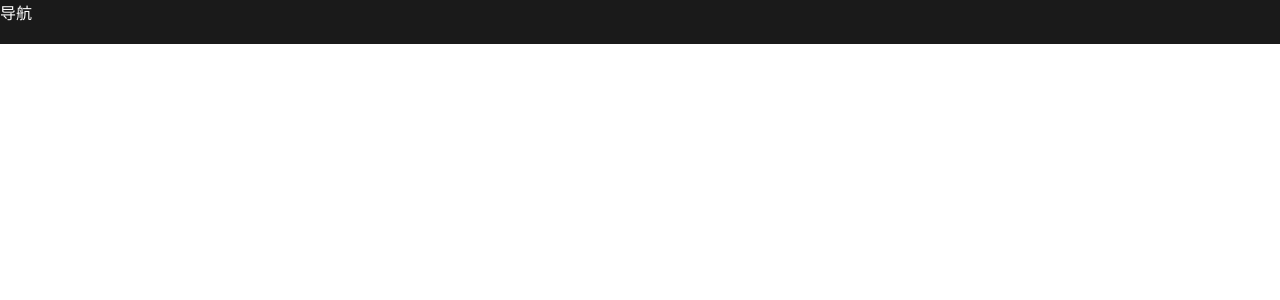
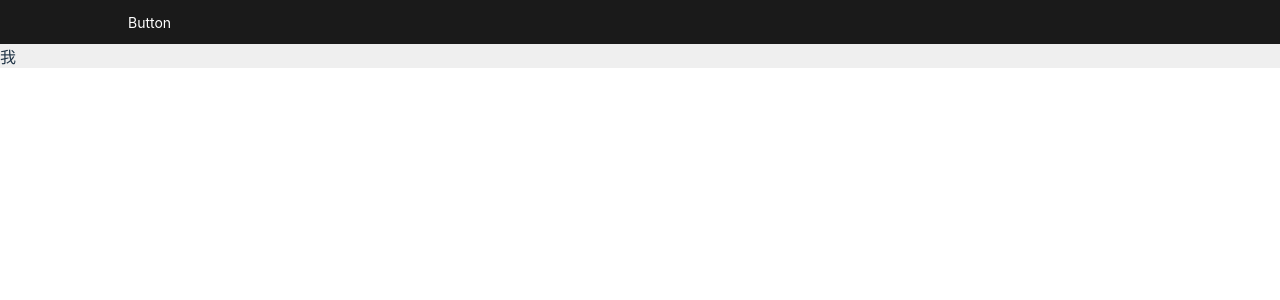
Before and after one commit to panjjIsArcher/DesignItems, a React (Vite) app: page / in a window 1280 px wide. Shown: the top 300 px of the page. Built offline with nearby package versions, Linux system fonts and the light colour scheme.

Commit message:
feat:card

```diff
--- a/package.json
+++ b/package.json
@@ -12,6 +12,7 @@
   "dependencies": {
     "react": "^18.3.1",
     "react-dom": "^18.3.1",
+    "react-router-dom": "^6.24.0",
     "sass": "^1.77.6",
     "scss": "^0.2.4"
   },
--- /dev/null
+++ b/src/assets/home.module.scss
@@ -0,0 +1,16 @@
+@import "./vari.scss";
+.container{
+  width: 100%;
+  height: calc(100% - 44px);
+  background-color: inherit;
+  .card-list {
+
+    li{
+      background-color: #efefef;
+      &:hover{
+        cursor: pointer;
+      }
+    }
+  }
+
+}
--- a/src/assets/index.module.scss
+++ b/src/assets/index.module.scss
@@ -1,7 +1,16 @@
 @import "./vari.scss";
 .nav {
-  width: 100%;
+  width: calc(100% - 20%);
   height: 44px;
   background-color: $sub_color;
   color: $text_color;
+  font-size: $font-size;
+  display: flex;
+  align-items:center;
+  padding: 0 10%;
+  li{
+    &:hover{
+      cursor: pointer;
+    }
+  }
 }
--- a/src/assets/vari.scss
+++ b/src/assets/vari.scss
@@ -1,3 +1,6 @@
 $main_color: rgb(255, 255, 255);
 $sub_color: rgb(26, 26, 26);
 $text_color: rgb(255, 255, 255);
+
+$font-size:14px;
+$sub-font-size:12px;
--- /dev/null
+++ b/src/components/Card.tsx
@@ -0,0 +1,5 @@
+function Card(){
+    return <div>我</div>
+}
+
+export default Card
--- a/src/index.scss
+++ b/src/index.scss
@@ -1,3 +1,4 @@
+@import "./assets/vari.scss";
 :root {
   font-family: Inter, system-ui, Avenir, Helvetica, Arial, sans-serif;
   font-weight: 400;
@@ -14,9 +15,13 @@
 
 a {
   text-decoration: inherit;
-  &:hover {
-    color: #535bf2;
-  }
+  color: $text_color;
+}
+
+ul,li{
+  padding: 0;
+  margin: 0;
+  list-style-type: none;
 }
 
 body {
--- a/src/main.tsx
+++ b/src/main.tsx
@@ -1,10 +1,12 @@
-import React from 'react'
-import ReactDOM from 'react-dom/client'
-import App from './App.tsx'
-import './index.scss'
-
-ReactDOM.createRoot(document.getElementById('root')!).render(
+import React from "react";
+import ReactDOM from "react-dom/client";
+import App from "./App.tsx";
+import "./index.scss";
+import { BrowserRouter } from "react-router-dom";
+ReactDOM.createRoot(document.getElementById("root")!).render(
   <React.StrictMode>
-    <App />
-  </React.StrictMode>,
-)
+    <BrowserRouter>
+      <App />
+    </BrowserRouter>
+  </React.StrictMode>
+);
--- /dev/null
+++ b/src/view/home/home.tsx
@@ -0,0 +1,14 @@
+import HomeStyle from "../../assets/home.module.scss";
+import Card from "../../components/Card";
+function Home() {
+  return (
+    <div className={HomeStyle.container}>
+      <ul className={HomeStyle['card-list']}>
+        <li>
+          <Card />
+        </li>
+      </ul>
+    </div>
+  );
+}
+export default Home;
--- a/src/view/index/index.tsx
+++ b/src/view/index/index.tsx
@@ -1,8 +1,20 @@
 import IndexStyle from "../../assets/index.module.scss";
-function Index(){
-	return <div className={IndexStyle.nav}>
-		导航
-	</div>
+import { Link, Routes, Route } from "react-router-dom";
+import { Fragment } from "react";
+import Home from "../home/home";
+function Index() {
+  return (
+    <Fragment>
+      <ul className={IndexStyle.nav}>
+        <li>
+          <Link to="/">Button</Link>
+        </li>
+      </ul>
+      <Routes>
+        <Route path="/" element={<Home />} />
+      </Routes>
+    </Fragment>
+  );
 }
 
-export default Index
+export default Index;
```
Also changed, not shown: 1 other file (tests, documents, lock files or other folders).
